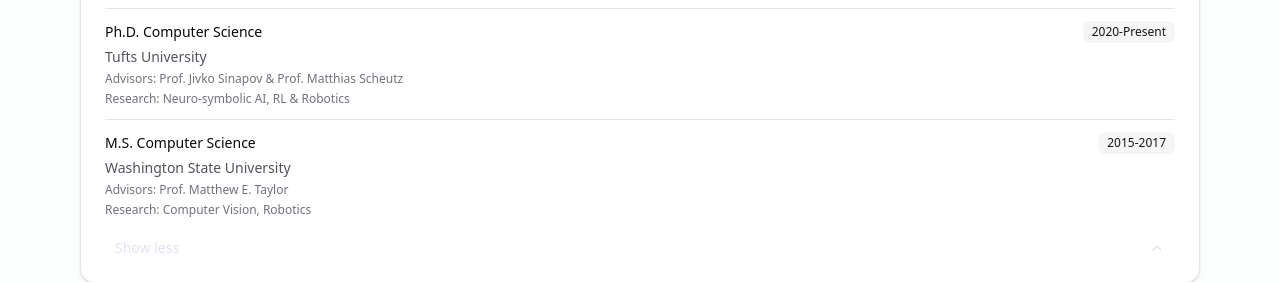
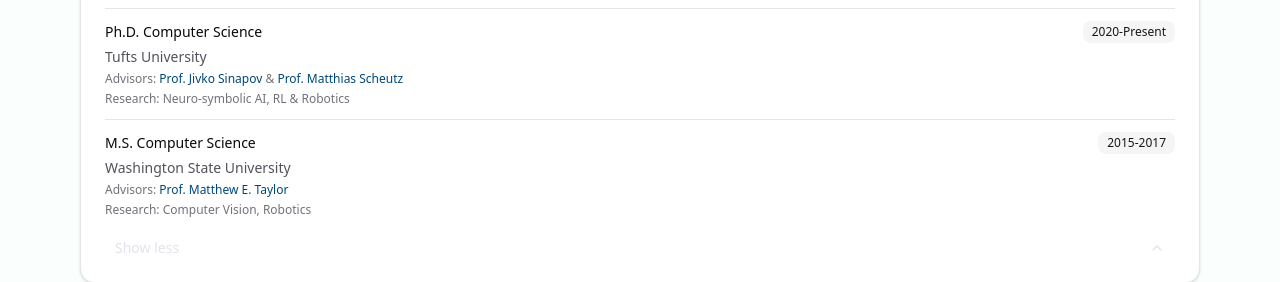
Before and after one commit to goelshivam1210/website, a Next.js app: page / in a window 1280 px wide. Both pictures are taken after a click on the button "Show more". Shown: the part 795-1077 px from the top of the page. Built offline with nearby package versions, Linux system fonts and the light colour scheme; no server answers.

Commit message:
changes hyperlink colors; added slow animation and smaller magnification

```diff
--- a/app/page.tsx
+++ b/app/page.tsx
@@ -311,7 +311,16 @@
                       <Badge variant="secondary" className="text-xs">2020-Present</Badge>
                     </div>
                     <div className="text-zinc-600 dark:text-zinc-400">Tufts University</div>
-                    <div className="text-xs text-zinc-500 dark:text-zinc-400">Advisors: Prof. Jivko Sinapov & Prof. Matthias Scheutz</div>
+                    <div className="text-xs text-zinc-500 dark:text-zinc-400">
+                      Advisors:{" "}
+                      <a href="https://scholar.google.com/citations?user=-mHoWKEAAAAJ&hl=en" target="_blank" rel="noopener noreferrer" className="text-[#004777] dark:text-[#3AAFB9] hover:underline">
+                        Prof. Jivko Sinapov
+                      </a>
+                      {" & "}
+                      <a href="https://scholar.google.com/citations?user=5yT3GScAAAAJ&hl=en" target="_blank" rel="noopener noreferrer" className="text-[#004777] dark:text-[#3AAFB9] hover:underline">
+                        Prof. Matthias Scheutz
+                      </a>
+                    </div>
                     <div className="text-xs text-zinc-500 dark:text-zinc-400">Research: Neuro-symbolic AI, RL & Robotics</div>
                   </div>
 
@@ -324,7 +333,12 @@
                       <Badge variant="secondary" className="text-xs">2015-2017</Badge>
                     </div>
                     <div className="text-zinc-600 dark:text-zinc-400">Washington State University</div>
-                    <div className="text-xs text-zinc-500 dark:text-zinc-400">Advisors: Prof. Matthew E. Taylor</div>
+                    <div className="text-xs text-zinc-500 dark:text-zinc-400">
+                      Advisors:{" "}
+                      <a href="https://scholar.google.com/citations?user=edQgLXcAAAAJ&hl=en" target="_blank" rel="noopener noreferrer" className="text-[#004777] dark:text-[#3AAFB9] hover:underline">
+                        Prof. Matthew E. Taylor
+                      </a>
+                    </div>
                     <div className="text-xs text-zinc-500 dark:text-zinc-400">Research: Computer Vision, Robotics</div>
                   </div>
 
@@ -356,9 +370,9 @@
   const areas = [
     {
       t: "Open-World Robotics",
-      d: "LoCoBot learning for handling novelty in open-world environments.",
+      d: "learning for handling novelty in open-world environments.",
       expanded: {
-        details: "Developing learning frameworks for LoCoBot robots to operate in open-world environments with novelty detection, adaptation, and recovery mechanisms.",
+        details: "Developing learning frameworks and tested on Locobot robot to operate in open-world environments with novelty detection, adaptation, and recovery mechanisms.",
         links: [
           { label: "GitHub", href: "https://github.com/goelshivam1210/locobot_learning/tree/real_locobot" },
         ]
@@ -368,7 +382,7 @@
       t: "Neurosymbolic Architectures",
       d: "Hybrid reasoning systems combining symbolic planning with neural learning.",
       expanded: {
-        details: "Building neurosymbolic cognitive architectures that integrate symbolic reasoning with reinforcement learning for goal-conditioned continual learning, novelty detection, and recovery in open-world settings.",
+        details: "Building neurosymbolic cognitive architectures that integrate symbolic reasoning with reinforcement learning and goal-conditioned continual learning novelty detection, and recovery in open-world settings.",
         links: [
           { label: "Project Page", href: "/projects/neurosymbolic-open-world" },
           { label: "Paper", href: "/neurosymbolic-paper.pdf" },
@@ -379,10 +393,22 @@
       t: "Testbeds for Open World Learning",
       d: "NovelGym and evaluation frameworks for open-world agents.",
       expanded: {
-        details: "Creating flexible ecosystems and testbeds like NovelGym for evaluating hybrid planning and learning agents in open-world scenarios with standardized benchmarks.",
+        details: (
+          <>
+            Creating flexible ecosystems and testbeds like{" "}
+            <a href="https://clarech712.github.io/ng-website/" target="_blank" rel="noopener noreferrer" className="text-[#004777] dark:text-[#3AAFB9] hover:underline">
+              NovelGym
+            </a>{" "}
+            and{" "}
+            <a href="https://mulip.cs.tufts.edu/papers/ALA2021_paper_61.pdf" target="_blank" rel="noopener noreferrer" className="text-[#004777] dark:text-[#3AAFB9] hover:underline">
+              Novelgridworlds
+            </a>{" "}
+            for evaluating hybrid planning and learning agents in open-world scenarios with standardized benchmarks.
+          </>
+        ),
         links: [
           { label: "Project Page", href: "/projects/open-world-benchmarks" },
-          { label: "NovelGym Paper", href: "https://arxiv.org/pdf/2401.03546" },
+          { label: "NovelGym Paper", href: "https://arxiv.org/pdf/2401.03546" }
         ]
       }
     },
@@ -392,7 +418,7 @@
       expanded: {
         details: "FLEX framework for learning robot-agnostic force-based manipulation skills for articulated objects. Uses object-centric control via contact forces and transfers across different robot platforms (Spot, UR5, Panda, Kinova).",
         links: [
-          { label: "FLEX Project", href: "/projects/force-space" },
+          { label: "Project page", href: "/projects/force-space" },
           { label: "Paper", href: "https://arxiv.org/abs/2503.13418" },
           { label: "Code", href: "https://github.com/tufts-ai-robotics-group/FLEX" },
         ]
@@ -445,9 +471,9 @@
           return (
             <Card
               key={x.t}
-              className={`h-full transition-all duration-300 cursor-pointer ${
+              className={`h-full transition-all duration-500 ease-in-out cursor-pointer ${
                 isExpanded
-                  ? 'ring-2 ring-[#E5E1EE] dark:ring-[#E5E1EE]/30 scale-150 shadow-2xl z-50'
+                  ? 'ring-2 ring-[#E5E1EE] dark:ring-[#E5E1EE]/30 scale-110 shadow-2xl z-50'
                   : isOtherExpanded
                   ? 'opacity-40 blur-sm'
                   : ''
@@ -462,8 +488,8 @@
                 <p className={isExpanded ? 'mb-3' : ''}>{x.d}</p>
 
                 {isExpanded && x.expanded && (
-                  <div className="mt-3 space-y-3 animate-in fade-in duration-300">
-                    <p className="text-xs leading-relaxed">{x.expanded.details}</p>
+                  <div className="mt-3 space-y-3 animate-in fade-in duration-500">
+                    <div className="text-xs leading-relaxed">{x.expanded.details}</div>
                     {x.expanded.links && x.expanded.links.length > 0 && (
                       <div className="flex flex-wrap gap-2 pt-2 border-t border-zinc-200 dark:border-zinc-700">
                         {x.expanded.links.map((link, idx) => (
@@ -478,7 +504,7 @@
                   </div>
                 )}
               </CardContent>
-            </Card>
+          </Card>
           );
         })}
       </div>
```
